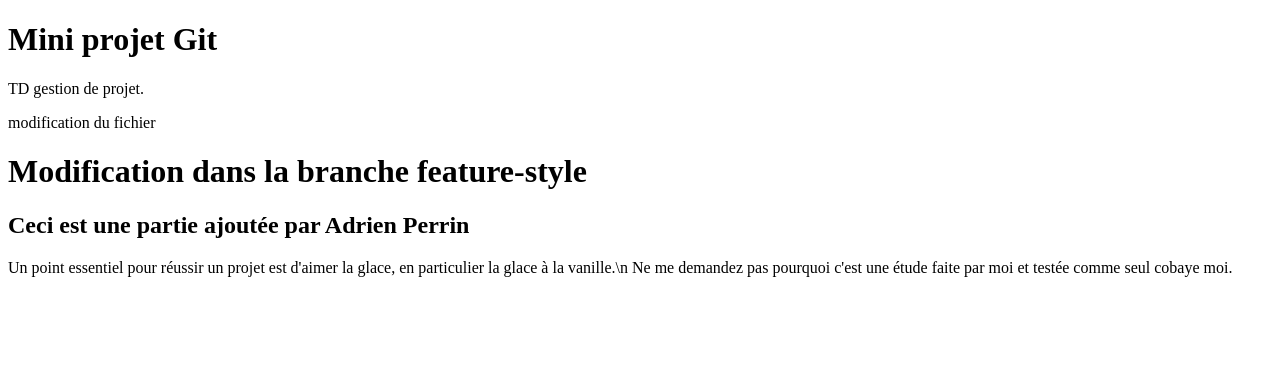
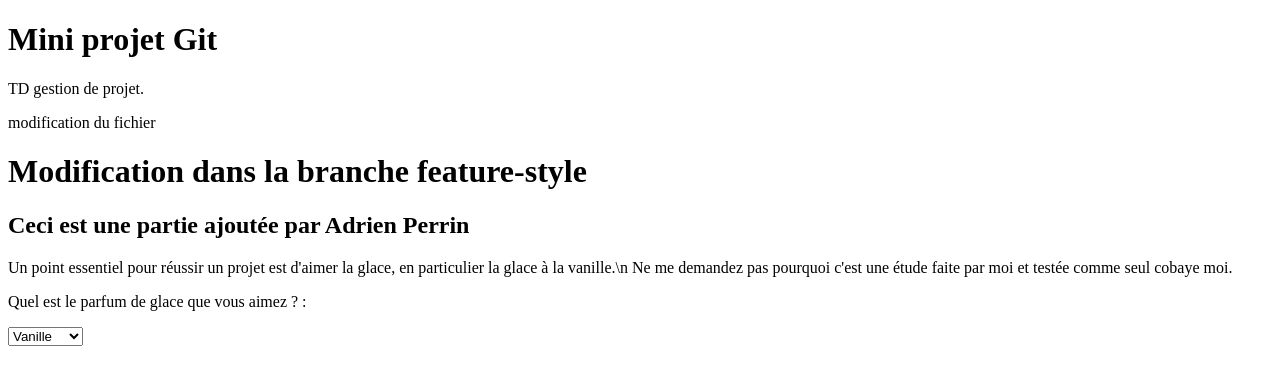
Before and after one commit to YamagaShiny-sudo/Gestion-de-projet, a plain HTML site: page index.html in a window 1280 px wide. Drawn offline with Linux system fonts and the light colour scheme.

Commit message:
ajout d'un liste selectionnable

```diff
--- a/index.html
+++ b/index.html
@@ -16,6 +16,13 @@
 
 <h2>Ceci est une partie ajoutée par Adrien Perrin</h2>
 <p>Un point essentiel pour réussir un projet est d'aimer la glace, en particulier la glace à la vanille.\n Ne me demandez pas pourquoi c'est une étude faite par moi et testée comme seul cobaye moi.</p>
+<p>Quel est le parfum de glace que vous aimez ? :</p>
+  <select >
+  <option value="vanille">Vanille</option>
+  <option value="chocolat">Chocolat</option>
+  <option value="citron">Citron</option>
+  <option value="fraise">Fraise</option>
+</select>
 </body>
 
 </html>
```
